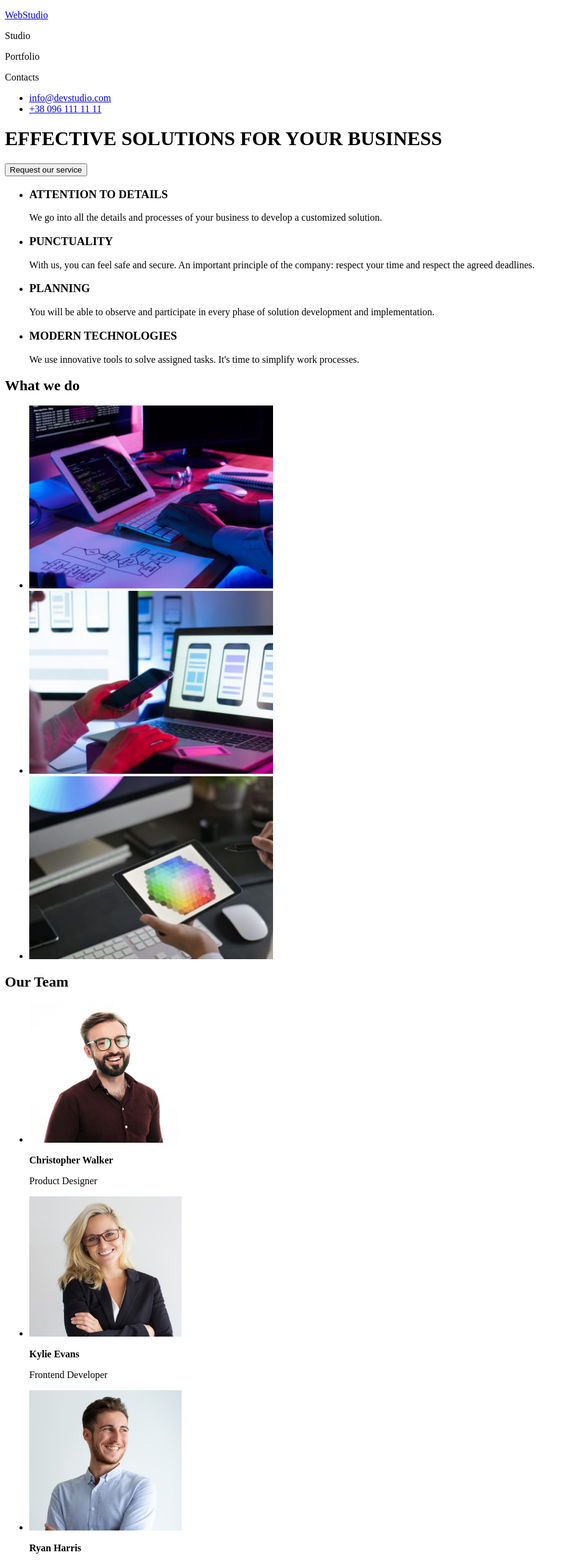
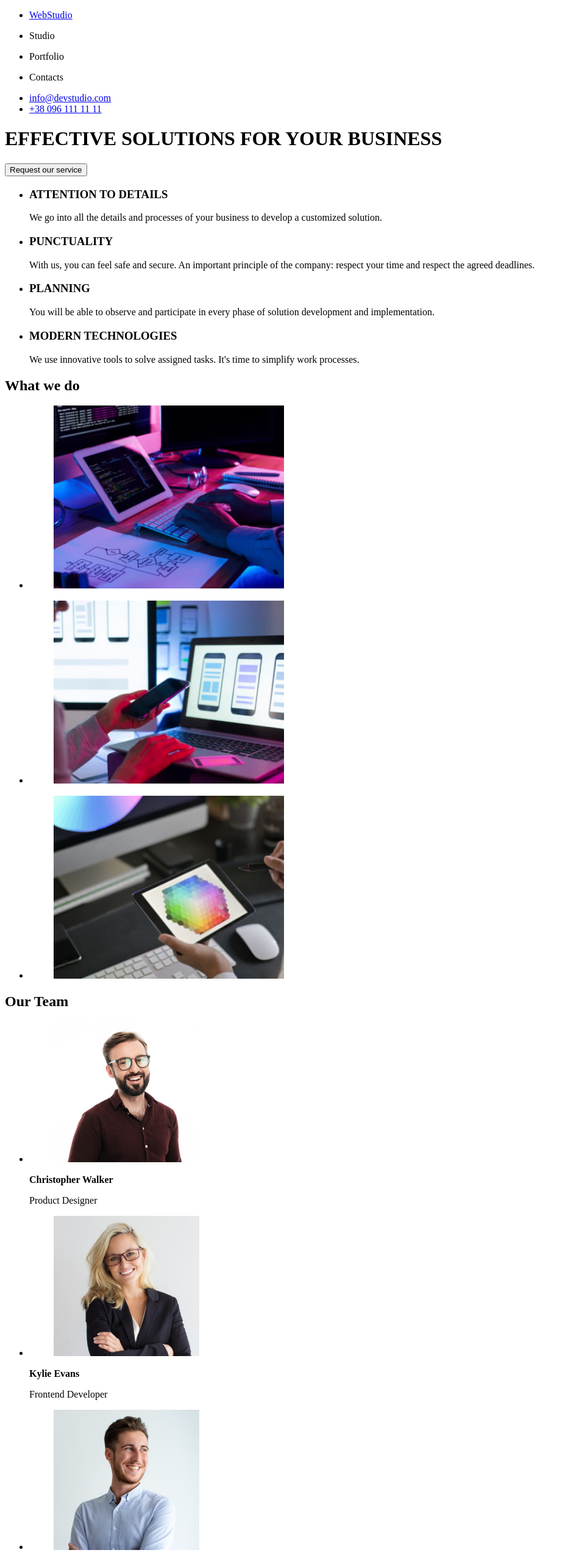
Before and after one commit to Bazky/goit-markup-hw-01, a plain HTML site: page index.html in a window 1280 px wide. Shown: the top 2560 px of the page at 61% size, without its empty margins (0-932 px from the left). Drawn offline with Linux system fonts and the light colour scheme.

Commit message:
homework

```diff
--- a/index.html
+++ b/index.html
@@ -9,15 +9,18 @@
   <body>
     <header>
       <div>
+        <ul>
+          <li>
+            <a href="#"><p>WebStudio</p></a>
+          </li>
           <nav>
-          <p><a href="#">WebStudio</a></p>
-          <p>Studio</p>
-          <p>Portfolio</p>
-          <p>Contacts</p>
+            <li><p>Studio</p></li>
+            <li><p>Portfolio</p></li>
+            <li><p>Contacts</p></li>
           </nav>
+        </ul>
       </div>
-    </header>
-    <main>
+
       <div>
         <ul>
           <li>
@@ -28,10 +31,11 @@
           </li>
         </ul>
       </div>
-
+    </header>
+    <main>
       <div>
         <h1>EFFECTIVE SOLUTIONS FOR YOUR BUSINESS</h1>
-        <p><button>Request our service</button></p>
+        <p><button type="button">Request our service</button></p>
       </div>
       <div>
         <ul>
@@ -72,28 +76,31 @@
           <h2>What we do</h2>
           <ul>
             <li>
+              <figure>
                 <img
-                src="./images/img.jpg"
+                  src="./images/tablet.jpg"
                   alt="osoba pisze kod na komputerze"
-                width="400"
                   height="300"
                 />
+              </figure>
             </li>
             <li>
+              <figure>
                 <img
-                src="./images/img_(1).jpg"
+                  src="./images/laptop.jpg"
                   alt="osoba pracuje na komputerze i telefonie"
-                width="400"
                   height="300"
                 />
+              </figure>
             </li>
             <li>
+              <figure>
                 <img
-                src="./images/img_(2).jpg"
+                  src="./images/tabletmac.jpg"
                   alt="osoba pracuje na tablecie"
-                width="400"
                   height="300"
                 />
+              </figure>
             </li>
           </ul>
         </section>
@@ -103,43 +110,47 @@
           <h2>Our Team</h2>
           <ul>
             <li>
+              <figure>
                 <img
-                src="./images/pmg.jpg"
+                  src="./images/mezczyznawbrazowejkoszuli.jpg"
                   alt="mezczyzna ceimne wlosy w brazowej koszuli i okularach"
-                width="250"
                   height="230"
                 />
+              </figure>
               <p><strong>Christopher Walker</strong></p>
               <p>Product Designer</p>
             </li>
             <li>
+              <figure>
                 <img
-                src="./images/pmg_1.jpg"
+                  src="./images/kobietawniebieskiejkoszuli.jpg"
                   alt="kobieta blond wlosy w ciemnej koszuli i
     okularach"
-                width="250"
                   height="230"
                 />
+              </figure>
               <p><strong>Kylie Evans</strong></p>
               <p>Frontend Developer</p>
             </li>
             <li>
+              <figure>
                 <img
-                src="./images/pmg_2.jpg"
+                  src="./images/mezczyznawjasnejkoszuli.jpg"
                   alt="mezczyzna ciemne wlosy w jasna koszula"
-                width="250"
                   height="230"
                 />
+              </figure>
               <p><strong>Ryan Harris</strong></p>
               <p>Marketing</p>
             </li>
             <li>
+              <figure>
                 <img
-                src="./images/pmg_3.jpg"
+                  src="./images/mezczyznawczarnejkoszulce.jpg"
                   alt="mezczyzna ciemne wlosy w czarnej koszulce"
-                width="250"
                   height="230"
                 />
+              </figure>
               <p><strong>Tyler Moore</strong></p>
               <p>UI Designer</p>
             </li>
@@ -148,7 +159,7 @@
       </div>
     </main>
     <div>
-      <p><a href="#">WebStudio</a></p>
+      <a href="#"><p>WebStudio</p></a>
       <footer>
         <p>695 Park Ave, New York, NY 10065, United States</p>
         <address>
```
Also changed, not shown: images/kobietawniebieskiejkoszuli.jpg (renamed from images/pmg_1.jpg), images/laptop.jpg (renamed from images/img_(1).jpg), images/mezczyznawbrazowejkoszuli.jpg (renamed from images/pmg.jpg), images/mezczyznawczarnejkoszulce.jpg (renamed from images/pmg_3.jpg), images/mezczyznawjasnejkoszuli.jpg (renamed from images/pmg_2.jpg), images/tablet.jpg (renamed from images/img.jpg), images/tabletmac.jpg (renamed from images/img_(2).jpg). Lines whose indentation alone changed are shown as unchanged.
